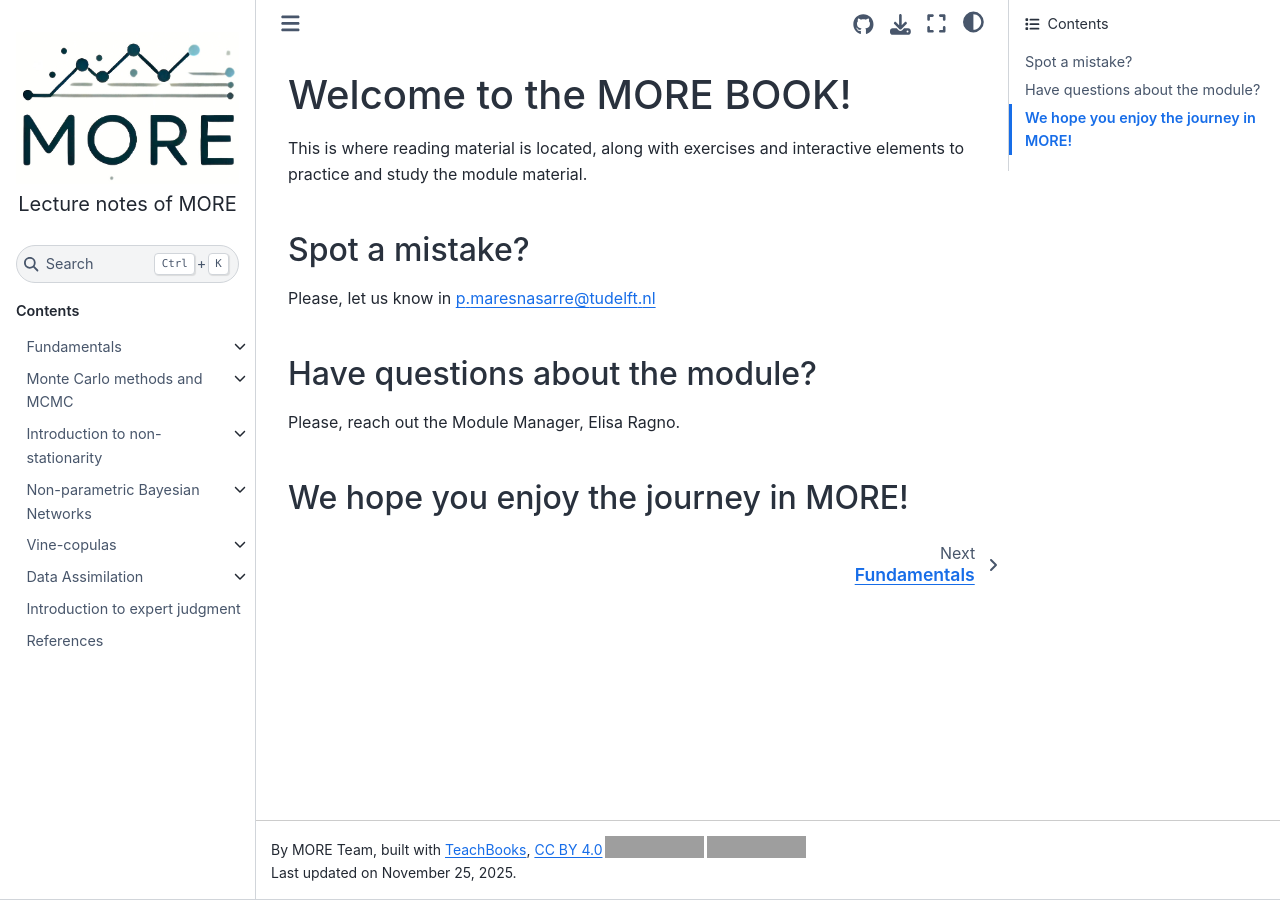
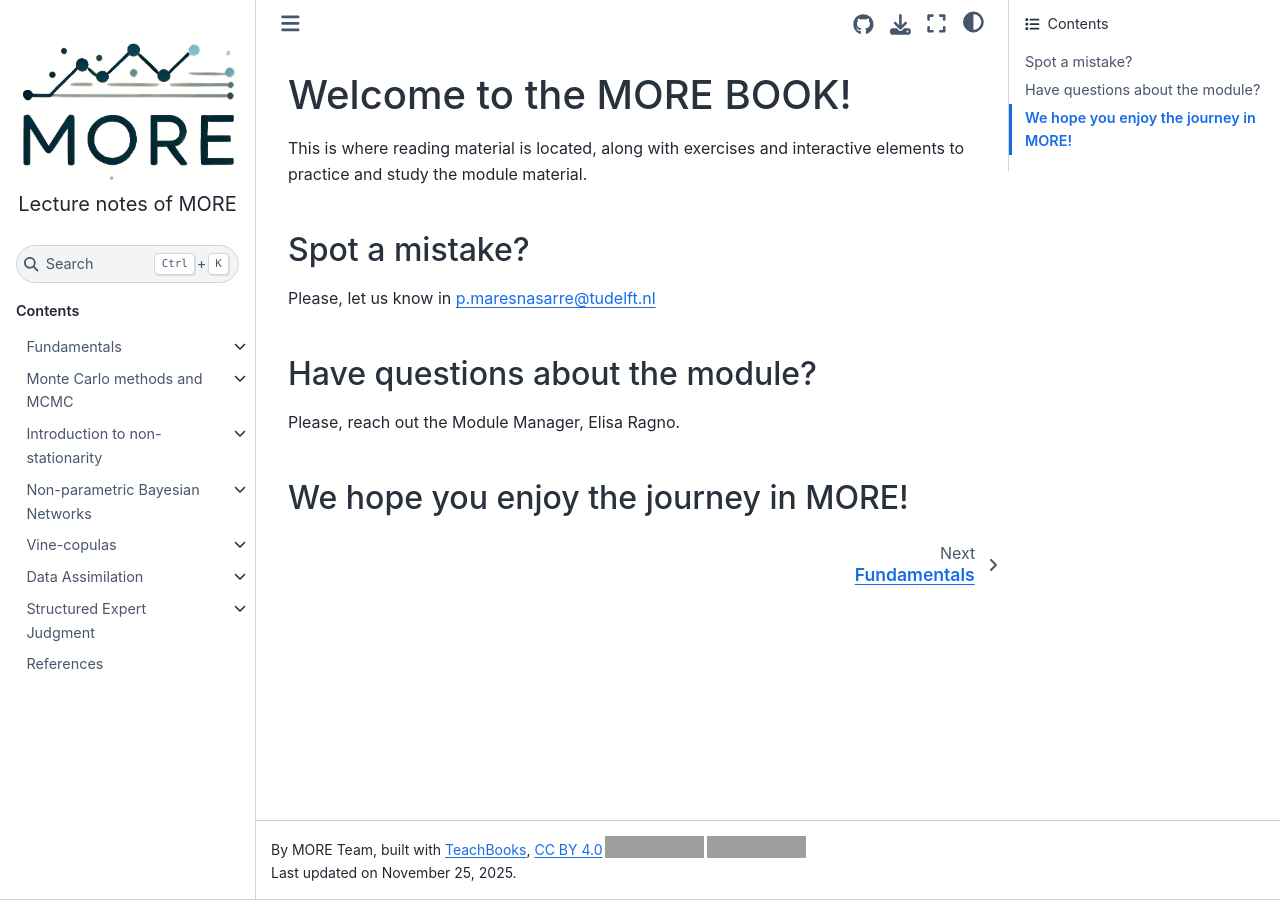
Before and after one commit to TUDelft-CITG/MORE-lecture-notes, a Jupyter Book: the page built from book/intro.md, in a window 1280 px wide. Built offline with Jupyter Book 1.0.4 settings and Sphinx 7.4.7 and the Sphinx Book theme 1.1.4, drawn with Linux system fonts in a browser that asks for light colours; pages that are not in the unit, such as notebooks, are missing from menus; comment, search, counter and statistics services are not loaded; some of the changed lines change nothing that is shown; grey boxes are pictures that could not be loaded.

Commit message:
add the rest

```diff
--- a/book/_toc.yml
+++ b/book/_toc.yml
@@ -80,6 +80,12 @@
              - file: data_assimilation/04a_2024.md
                title: Grand Prix 2024
       - file: SEJ/Introduction.md
+        title: Structured Expert Judgment
+        sections:
+          - file: SEJ/Questionnaire.md
+          - file: SEJ/Calibration.md
+          - file: SEJ/Information.md
+          - file: SEJ/Aggregation.md
       # - file: SEJ/Introduction.md
       #   title: Structured Expert Judgment
       #   sections:
```
